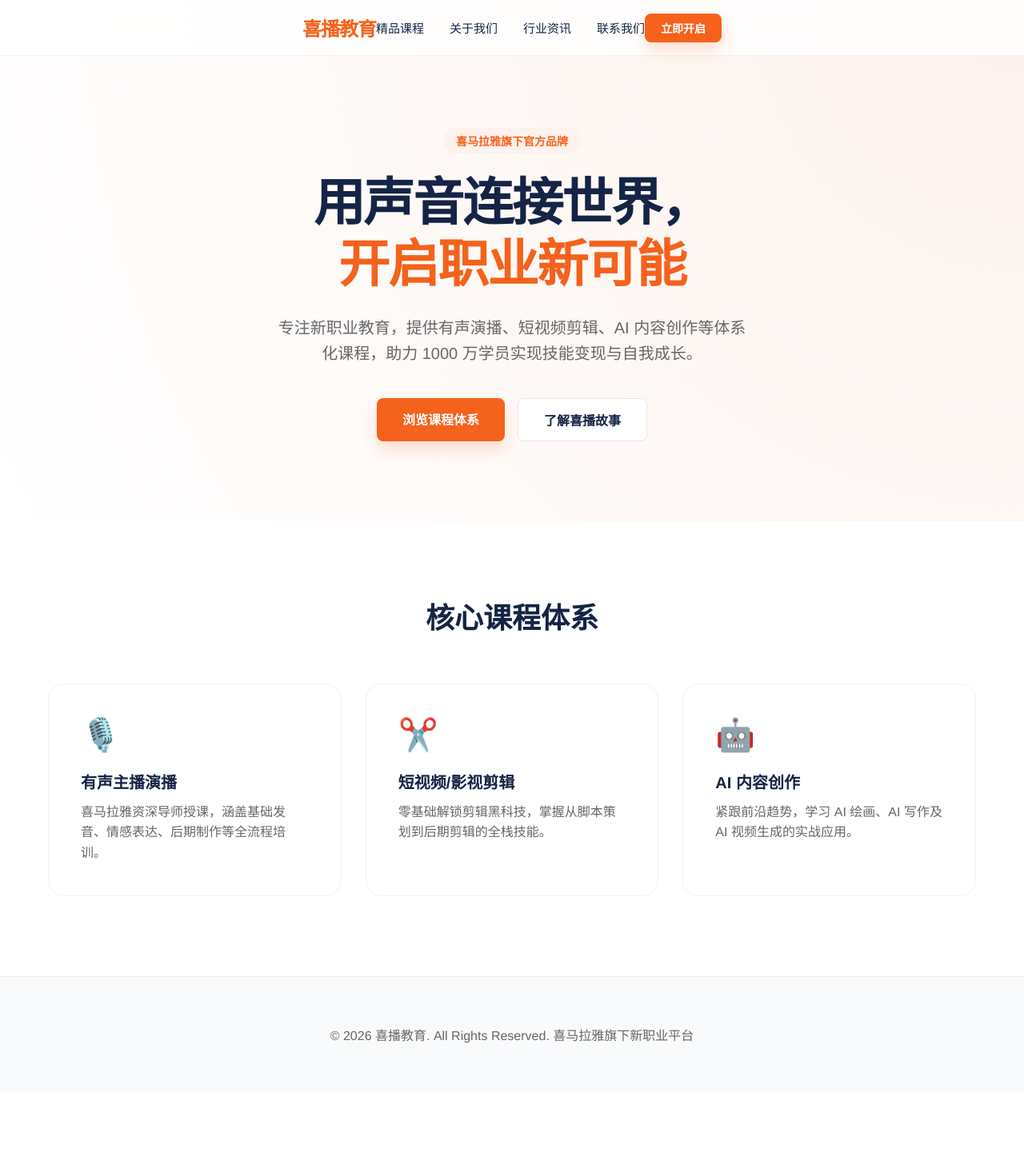
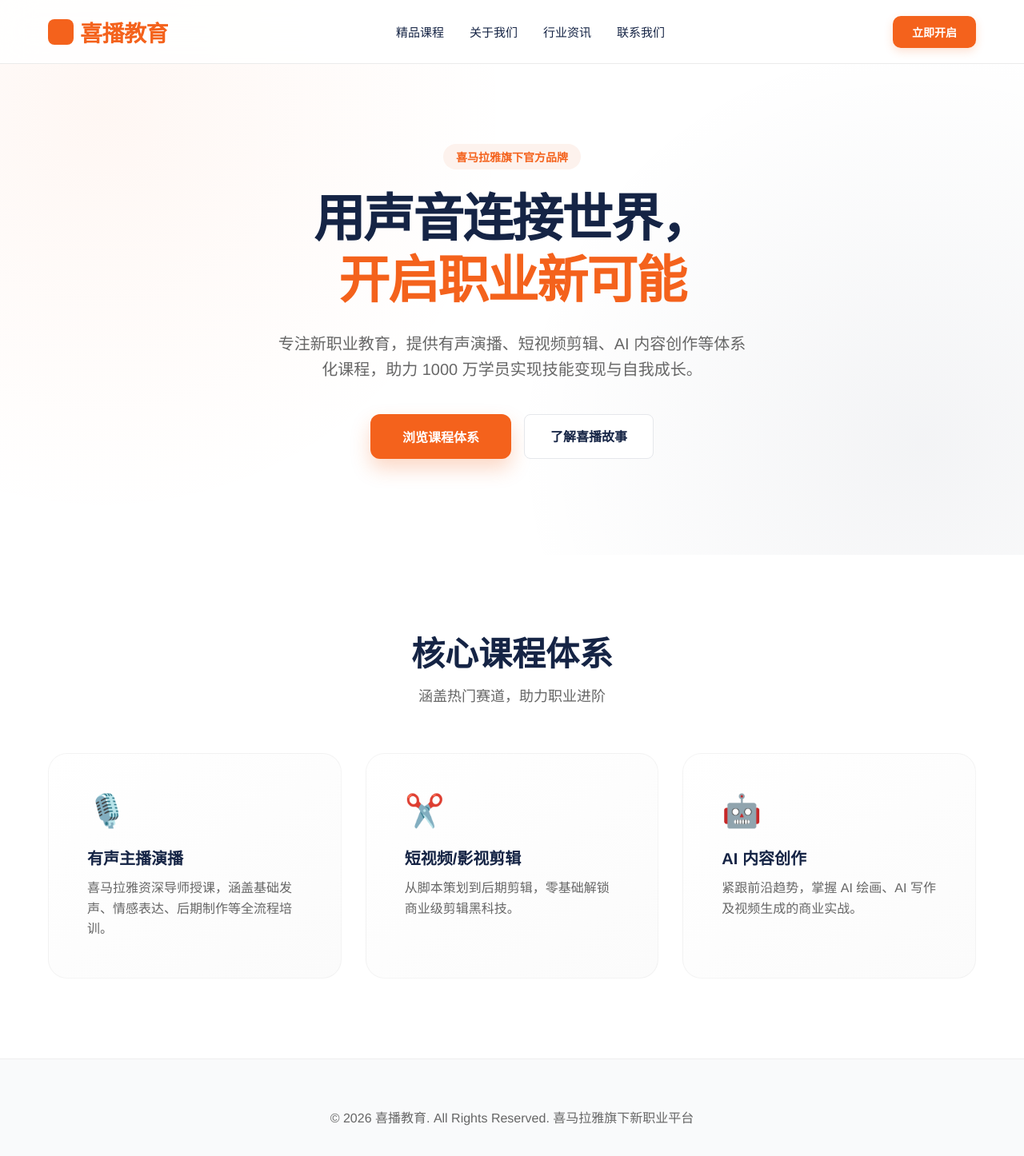
Before and after one commit to xibojituan-svg/xiboweb, a Next.js app: page / in a window 1280 px wide. Shown: the top 1446 px of the page at 80% size. Before the commit the page ends 1366 px from the top, so only its background shows below. Built offline with nearby package versions, Linux system fonts and the light colour scheme.

Commit message:
style: optimize homepage layout, header, and card design for premium feel

```diff
--- a/src/app/page.module.css
+++ b/src/app/page.module.css
@@ -9,13 +9,15 @@
   top: 0;
   left: 0;
   right: 0;
-  height: 70px;
-  background: rgba(255, 255, 255, 0.8);
-  backdrop-filter: blur(10px);
-  border-bottom: 1px solid rgba(0, 0, 0, 0.05);
+  height: 80px;
+  background: rgba(255, 255, 255, 0.85);
+  backdrop-filter: blur(20px);
+  -webkit-backdrop-filter: blur(20px);
+  border-bottom: 1px solid rgba(0, 0, 0, 0.08);
   z-index: 1000;
   display: flex;
   align-items: center;
+  transition: all 0.3s ease;
 }
 
 .nav {
@@ -26,10 +28,22 @@
 }
 
 .logoText {
-  font-size: 24px;
+  font-size: 28px;
   font-weight: 800;
   color: var(--primary);
-  letter-spacing: -1px;
+  letter-spacing: -0.5px;
+  display: flex;
+  align-items: center;
+  gap: 8px;
+}
+
+.logoText::before {
+  content: "";
+  width: 32px;
+  height: 32px;
+  background: var(--primary);
+  border-radius: 8px;
+  display: inline-block;
 }
 
 .menu {
@@ -49,9 +63,13 @@
 
 /* Hero Section */
 .hero {
-  padding: 160px 0 100px;
+  padding: 180px 0 120px;
   text-align: center;
-  background: radial-gradient(circle at top right, var(--accent), transparent);
+  position: relative;
+  overflow: hidden;
+  background:
+    radial-gradient(circle at 10% 20%, rgba(244, 98, 28, 0.05) 0%, transparent 40%),
+    radial-gradient(circle at 90% 80%, rgba(21, 36, 69, 0.05) 0%, transparent 40%);
 }
 
 .badge {
@@ -94,11 +112,29 @@
 .btnPrimary {
   background: var(--primary);
   color: white;
-  padding: 14px 32px;
-  border-radius: 8px;
+  padding: 16px 40px;
+  border-radius: 12px;
   font-weight: 600;
   font-size: 16px;
-  box-shadow: 0 10px 20px rgba(244, 98, 28, 0.2);
+  box-shadow: 0 12px 24px rgba(244, 98, 28, 0.25);
+  display: inline-flex;
+  align-items: center;
+  justify-content: center;
+}
+
+.btnPrimaryNav {
+  background: var(--primary);
+  color: white !important;
+  padding: 10px 24px;
+  border-radius: 10px;
+  font-weight: 600;
+  font-size: 14px;
+  box-shadow: 0 4px 12px rgba(244, 98, 28, 0.2);
+}
+
+.btnPrimaryNav:hover {
+  background: var(--primary-hover);
+  transform: translateY(-1px);
 }
 
 .btnPrimary:hover {
@@ -125,10 +161,20 @@
   padding: 100px 0;
 }
 
+.sectionHeader {
+  text-align: center;
+  margin-bottom: 60px;
+}
+
 .sectionTitle {
-  text-align: center;
-  font-size: 36px;
-  margin-bottom: 60px;
+  font-size: 42px;
+  font-weight: 800;
+  margin-bottom: 12px;
+}
+
+.sectionSubtitle {
+  font-size: 18px;
+  color: var(--text-muted);
 }
 
 .grid {
@@ -138,11 +184,33 @@
 }
 
 .card {
-  padding: 40px;
+  padding: 48px;
   background: white;
-  border-radius: 20px;
-  border: 1px solid #f1f1f1;
+  border-radius: 24px;
+  border: 1px solid rgba(0, 0, 0, 0.04);
+  background: linear-gradient(145deg, #ffffff, #fbfbfb);
+  transition: all 0.4s cubic-bezier(0.165, 0.84, 0.44, 1);
+  display: flex;
+  flex-direction: column;
+  position: relative;
+  overflow: hidden;
+}
+
+.card::after {
+  content: "→";
+  position: absolute;
+  bottom: 40px;
+  right: 48px;
+  font-size: 24px;
+  color: var(--primary);
+  opacity: 0;
+  transform: translateX(-10px);
   transition: all 0.3s ease;
+}
+
+.card:hover::after {
+  opacity: 1;
+  transform: translateX(0);
 }
 
 .card:hover {
--- a/src/app/page.tsx
+++ b/src/app/page.tsx
@@ -5,16 +5,18 @@ export default function Home() {
     <div className={styles.page}>
       {/* Header */}
       <header className={styles.header}>
-        <div className="container">
+        <div className="container" style={{ width: '100%' }}>
           <nav className={styles.nav}>
-            <div className={styles.logoText}>喜播教育</div>
+            <div className={styles.logoText}>
+              <span>喜播教育</span>
+            </div>
             <div className={styles.menu}>
               <a href="#courses">精品课程</a>
               <a href="#about">关于我们</a>
               <a href="#news">行业资讯</a>
               <a href="#contact">联系我们</a>
             </div>
-            <a href="https://m.xibojiaoyu.com" className={styles.btnPrimary} style={{ padding: '8px 20px', fontSize: '14px' }}>
+            <a href="https://m.xibojiaoyu.com" className={styles.btnPrimaryNav}>
               立即开启
             </a>
           </nav>
@@ -42,22 +44,25 @@ export default function Home() {
       {/* Feature Section */}
       <section id="courses" className={styles.section}>
         <div className="container">
-          <h2 className={styles.sectionTitle}>核心课程体系</h2>
+          <div className={styles.sectionHeader}>
+            <h2 className={styles.sectionTitle}>核心课程体系</h2>
+            <p className={styles.sectionSubtitle}>涵盖热门赛道，助力职业进阶</p>
+          </div>
           <div className={styles.grid}>
             <a href="/courses/audio-anchor" className={styles.card}>
               <div className={styles.cardIcon}>🎙️</div>
               <h3>有声主播演播</h3>
-              <p>喜马拉雅资深导师授课，涵盖基础发音、情感表达、后期制作等全流程培训。</p>
+              <p>喜马拉雅资深导师授课，涵盖基础发声、情感表达、后期制作等全流程培训。</p>
             </a>
             <a href="/courses/video-edit" className={styles.card}>
               <div className={styles.cardIcon}>✂️</div>
               <h3>短视频/影视剪辑</h3>
-              <p>零基础解锁剪辑黑科技，掌握从脚本策划到后期剪辑的全栈技能。</p>
+              <p>从脚本策划到后期剪辑，零基础解锁商业级剪辑黑科技。</p>
             </a>
             <a href="/courses/ai-content" className={styles.card}>
               <div className={styles.cardIcon}>🤖</div>
               <h3>AI 内容创作</h3>
-              <p>紧跟前沿趋势，学习 AI 绘画、AI 写作及 AI 视频生成的实战应用。</p>
+              <p>紧跟前沿趋势，掌握 AI 绘画、AI 写作及视频生成的商业实战。</p>
             </a>
           </div>
         </div>
```
